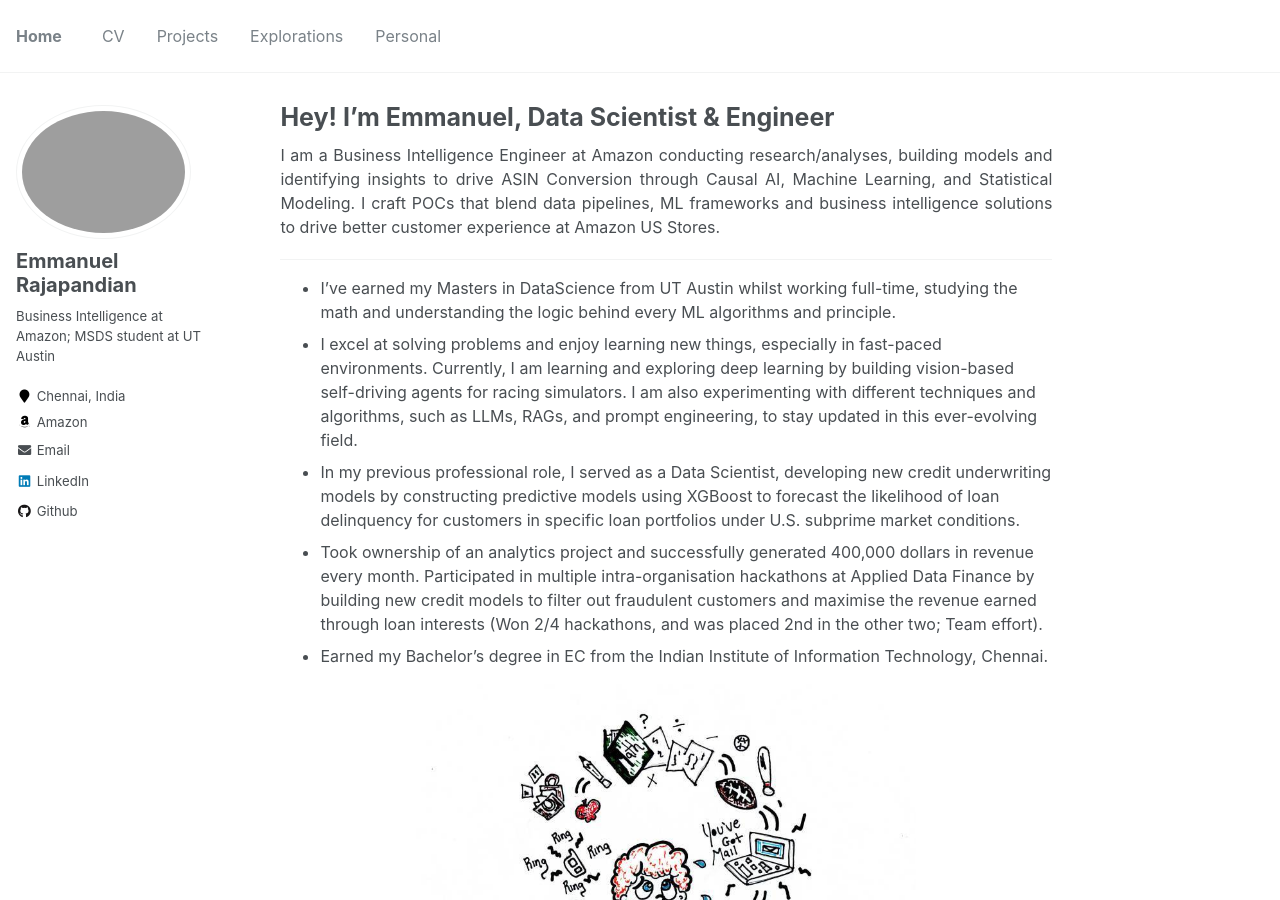
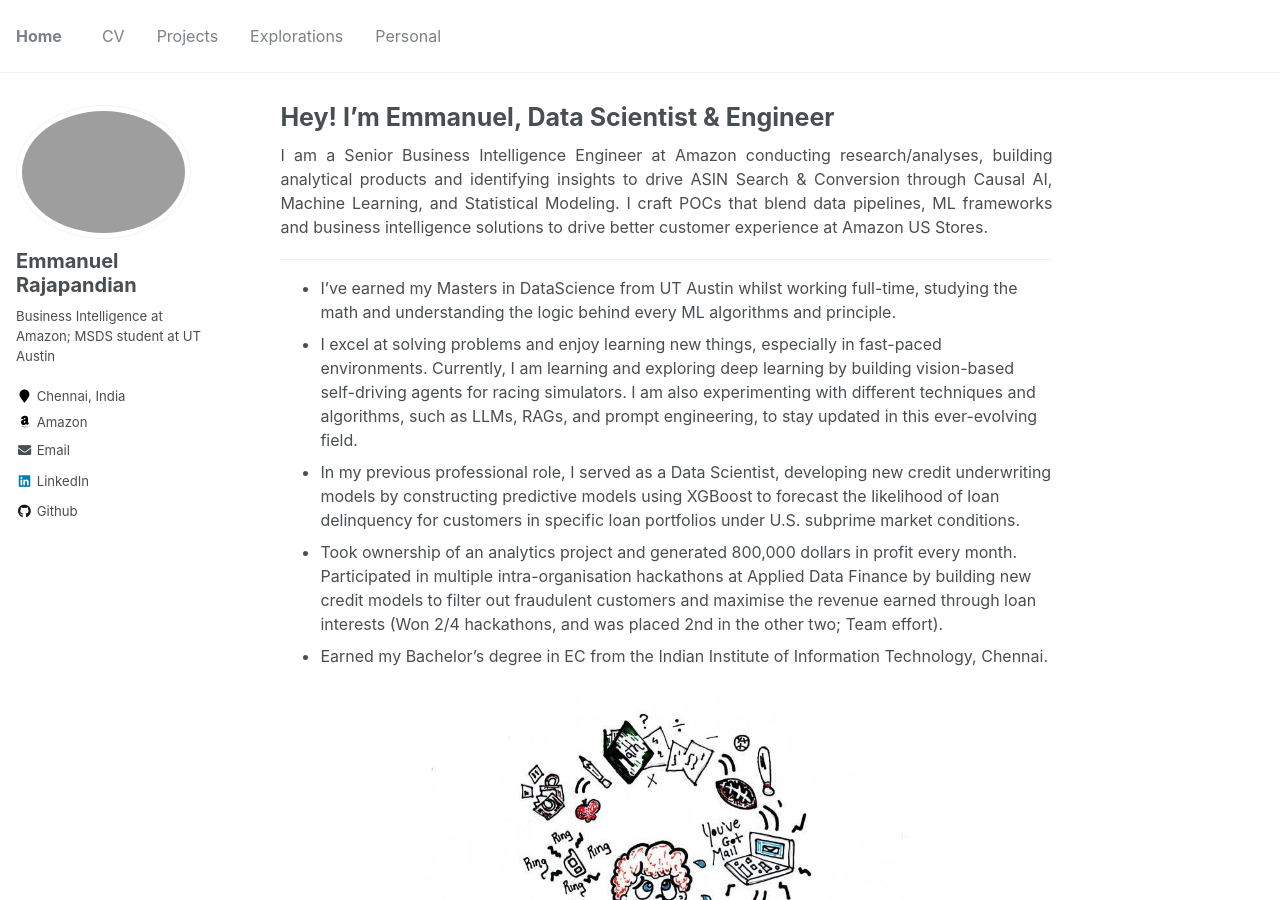
Before and after one commit to emmanuelrajapandian/emmanuelrajapandian.github.io, a Jekyll site: the page built from _pages/about.md, in a window 1280 px wide and 900 px high. Built offline with Jekyll 4.4.1, drawn with Linux system fonts in a browser that asks for light colours.

Commit message:
Update about.md

```diff
--- a/_pages/about.md
+++ b/_pages/about.md
@@ -8,14 +8,14 @@
 ---
 
 <p align="justify">
-I am a Business Intelligence Engineer at Amazon conducting research/analyses, building models and identifying insights to drive ASIN Conversion through Causal AI, Machine Learning, and Statistical Modeling. I craft POCs that blend data pipelines, ML frameworks and business intelligence solutions to drive better customer experience at Amazon US Stores. </p>
+I am a Senior Business Intelligence Engineer at Amazon conducting research/analyses, building analytical products and identifying insights to drive ASIN Search & Conversion through Causal AI, Machine Learning, and Statistical Modeling. I craft POCs that blend data pipelines, ML frameworks and business intelligence solutions to drive better customer experience at Amazon US Stores. </p>
 
 ------
 
 - I've earned my Masters in DataScience from UT Austin whilst working full-time, studying the math and understanding the logic behind every ML algorithms and principle.
 - I excel at solving problems and enjoy learning new things, especially in fast-paced environments. Currently, I am learning and exploring deep learning by building vision-based self-driving agents for racing simulators. I am also experimenting with different techniques and algorithms, such as LLMs, RAGs, and prompt engineering, to stay updated in this ever-evolving field.
 - In my previous professional role, I served as a Data Scientist, developing new credit underwriting models by constructing predictive models using XGBoost to forecast the likelihood of loan delinquency for customers in specific loan portfolios under U.S. subprime market conditions.
-- Took ownership of an analytics project and successfully generated 400,000 dollars in revenue every month. Participated in multiple intra-organisation hackathons at Applied Data Finance by building new credit models to filter out fraudulent customers and maximise the revenue earned through loan interests (Won 2/4 hackathons, and was placed 2nd in the other two; Team effort).
+- Took ownership of an analytics project and generated 800,000 dollars in profit every month. Participated in multiple intra-organisation hackathons at Applied Data Finance by building new credit models to filter out fraudulent customers and maximise the revenue earned through loan interests (Won 2/4 hackathons, and was placed 2nd in the other two; Team effort).
 - Earned my Bachelor's degree in EC from the Indian Institute of Information Technology, Chennai.
 
 <p align="center">
```
